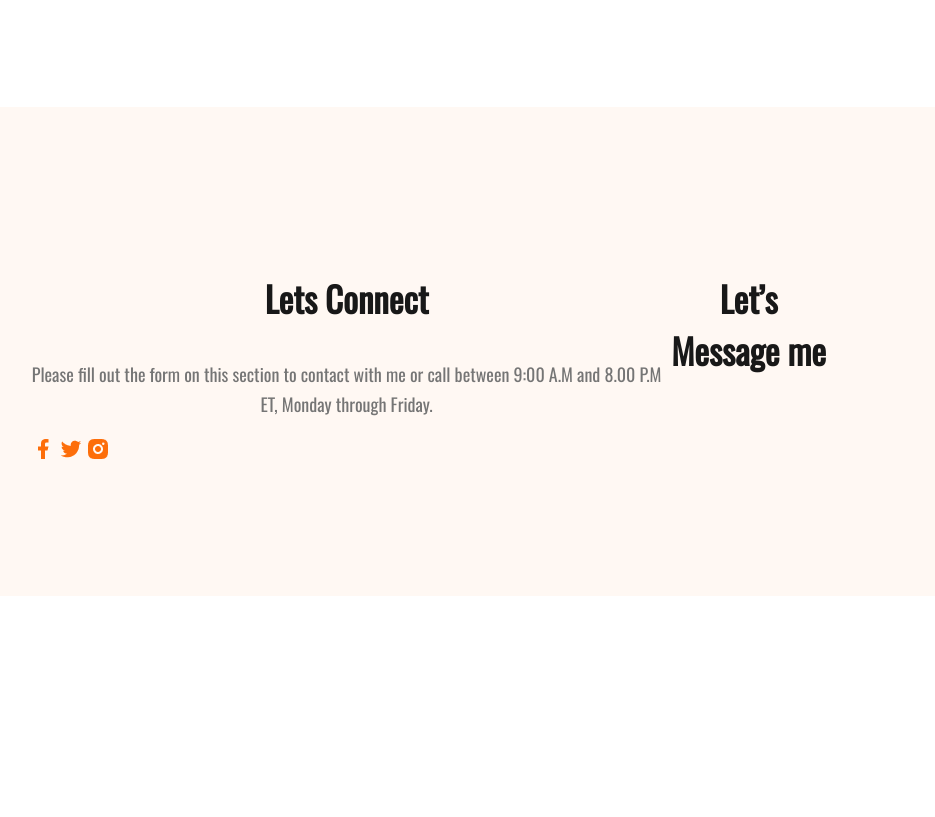
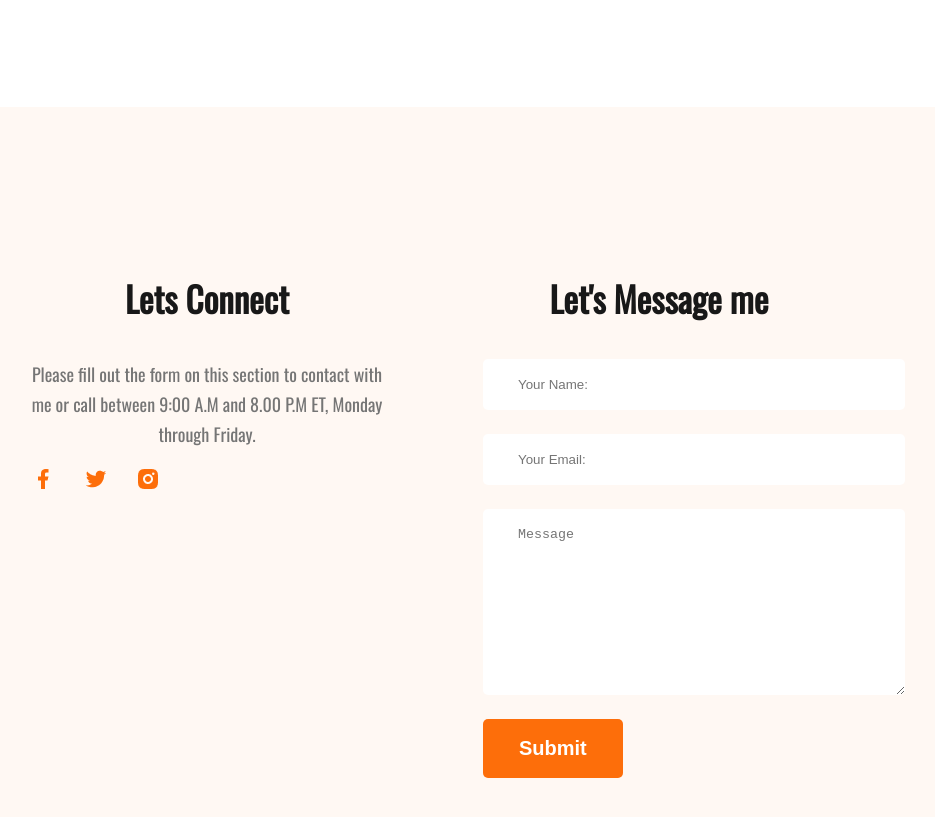
Before and after one commit to shihab-web/webdeveloper-portfolio, a plain HTML site: page index.html in a window 1280 px wide. Shown: the part 3377-4194 px from the top of the page, without its empty margins (207-1142 px from the left). Before the commit the page ends 3981 px from the top, so only its background shows below. Drawn offline with nearby package versions, Linux system fonts and the light colour scheme; a web font is replaced by a local one.

Commit message:
footer added

```diff
--- a/index.html
+++ b/index.html
@@ -167,8 +167,13 @@
             </div>
         </div>
         <div class="footer-column">
-            <h3 class="section-title">Let’s Message me</h3>
-
+            <h3 class="section-title">Let's Message me</h3>
+            <form class="contact" action="">
+                <input type="text" placeholder="Your Name:">
+                <input type="email" name="" placeholder="Your Email:" id="">
+                <textarea name="" id="" cols="30" rows="10" placeholder="Message" ></textarea>
+                <input class="btn-primary" type="submit" value="Submit">
+            </form>
         </div>
     </footer>
 </body>
--- a/styles/portfolio.css
+++ b/styles/portfolio.css
@@ -211,15 +211,38 @@ main section {
     line-height: 28px;
 
 }
-.downlaod-cv{
+
+.downlaod-cv {
     text-align: center;
     margin-top: 50px;
     margin-bottom: 110px;
 }
 
 /*footer styles  */
-footer{
+footer {
     display: flex;
+    gap: 100px;
     background: #FFF8F3;
     padding: 130px 230px;
 }
+
+.footer-column {
+    width: 50%;
+}
+
+.social-links a {
+    margin-right: 25px;
+}
+
+.contact input[type="text"],
+.contact input[type="email"],
+textarea {
+    display: block;
+    margin-bottom: 24px;
+    padding: 18px 35px;
+    color: #757575;
+    border-radius: 5px;
+    background: #FFF;
+    border: 0;
+    width: 100%;
+}
```
